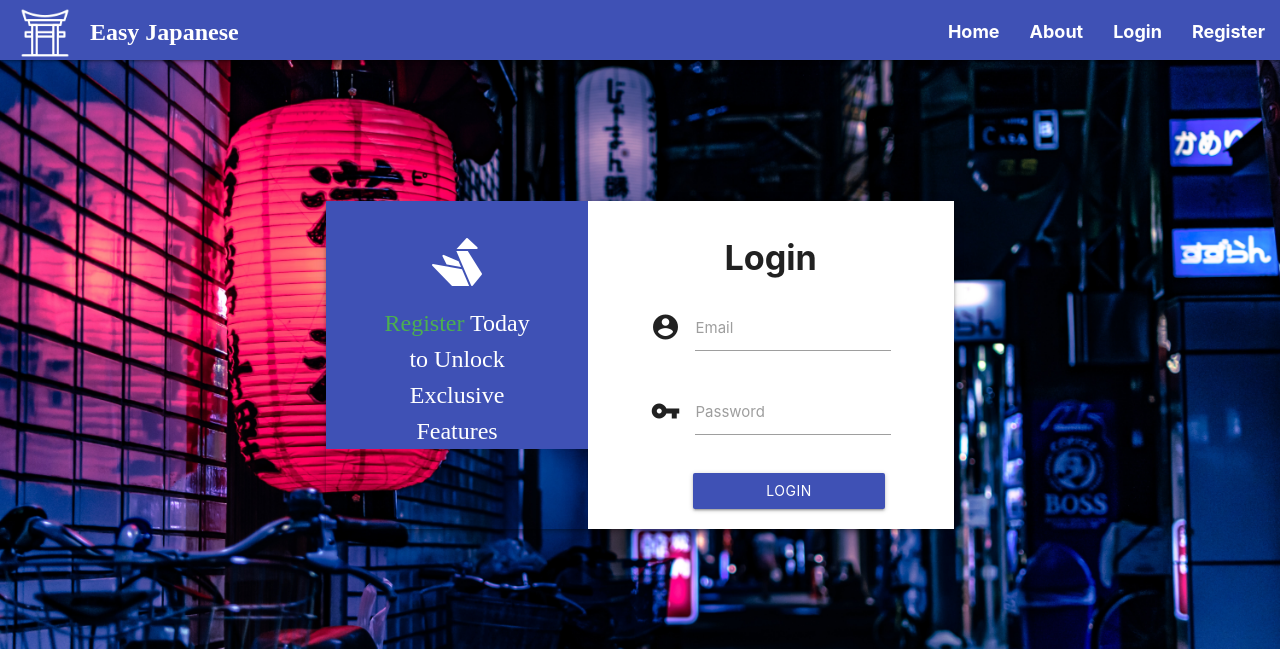
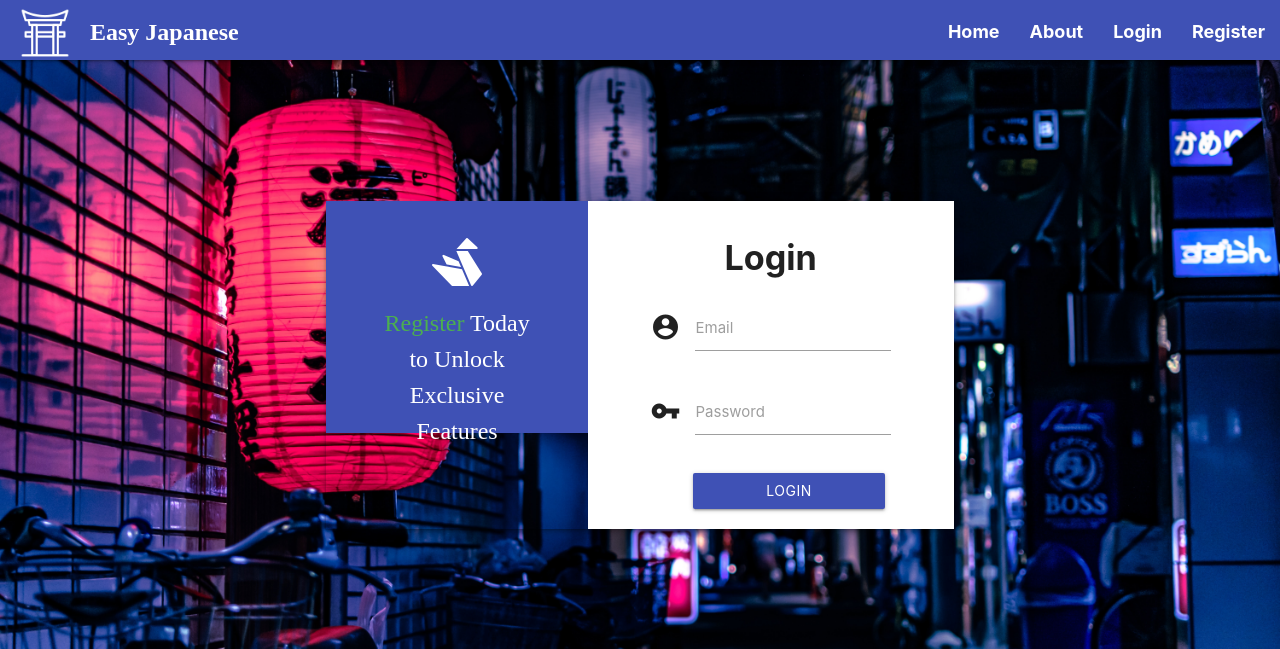
Before and after one commit to smuha538/Learn-Japanese-Website, a PHP site: page /login.php in a window 1280 px wide. Shown: the top 649 px of the page. Run offline with PHP 8.4, Linux system fonts and the light colour scheme; some web fonts are replaced.

Commit message:
minor changes

```diff
--- a/partials/database.php
+++ b/partials/database.php
@@ -2,6 +2,7 @@
 require "../vendor/autoload.php";
 
 $server = $_ENV['MONGODB_URI'] ?? '';
+// $server = "mongodb+srv://databaseConnector:wSb7XnA0keBnIhuc@userdatacluster.adumz.mongodb.net/Data?retryWrites=true";
 
 $client = new MongoDB\Client($server);
 $data = $client->Data;
--- a/public/css/login.css
+++ b/public/css/login.css
@@ -26,7 +26,7 @@ body .container{
 
 
 #registerSection{
-    height: 50vh;
+    height: 47vh;
 }
 
 #registrationMessage{
@@ -50,7 +50,7 @@ body .container{
 @media screen and (max-width: 1440px)
 {
     #registerSection{
-        height: 31vh;
+        height: 29vh;
     }
 
 }
```
